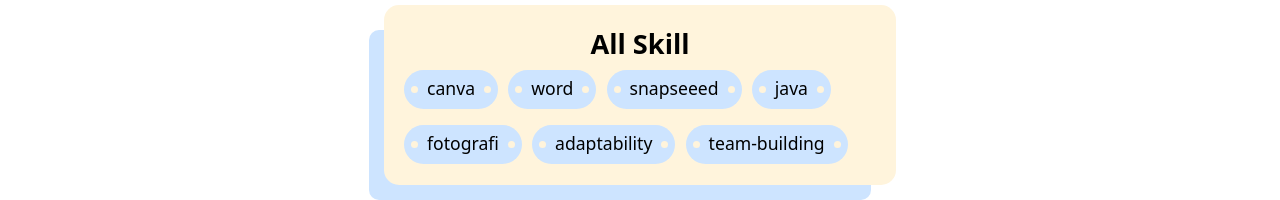
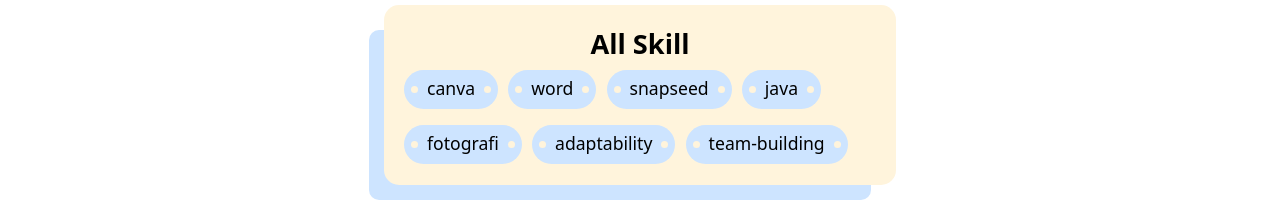
Before and after one commit to winayahadz/235150601111020-pemweb-portofolio-part1-winaya, a website: page saya.html in a window 1280 px wide. Shown: the part 767-967 px from the top of the page. Drawn offline with Linux system fonts and the light colour scheme.

Commit message:
last fixed

```diff
--- a/saya.html
+++ b/saya.html
@@ -71,7 +71,7 @@
           <ul class="tag">
             <li class="tag__name">Canva</li>
             <li class="tag__name">Word</li>
-            <li class="tag__name">Snapseeed</li>
+            <li class="tag__name">Snapseed</li>
             <li class="tag__name">Java</li>
             <li class="tag__name">Fotografi</li>
             <li class="tag__name">Adaptability</li>
```
